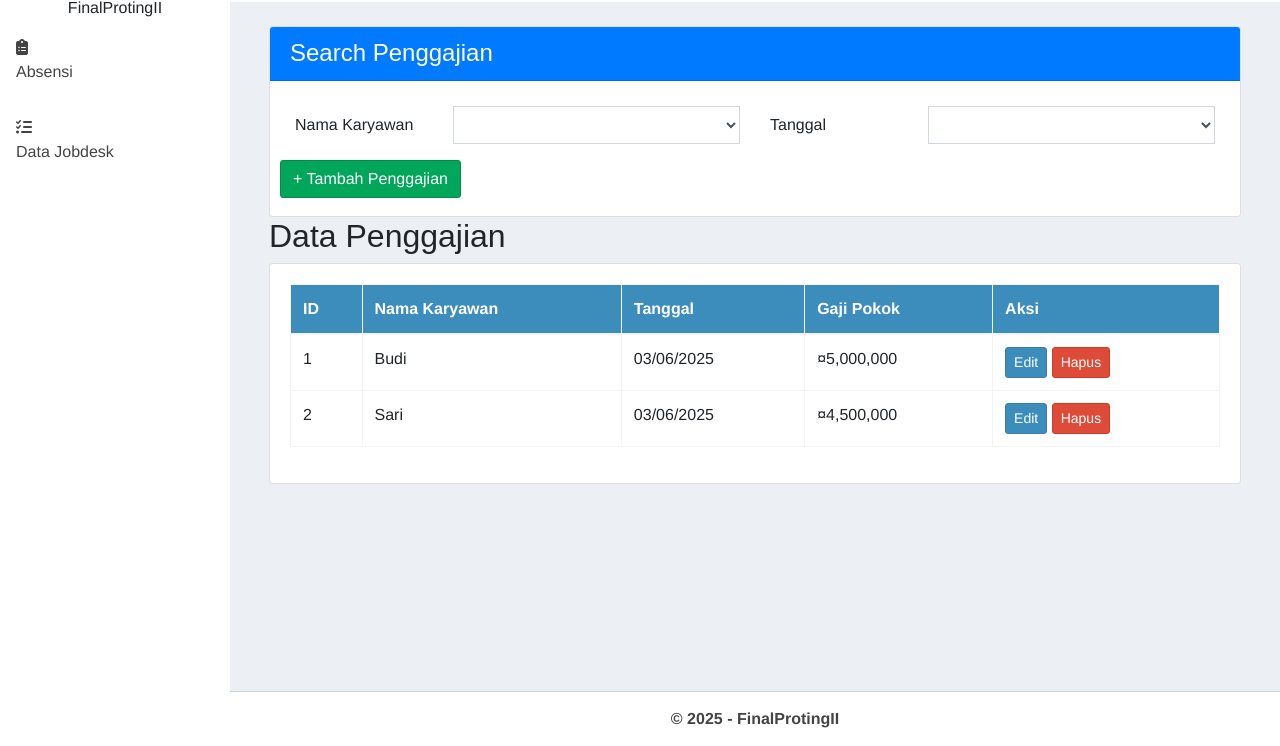
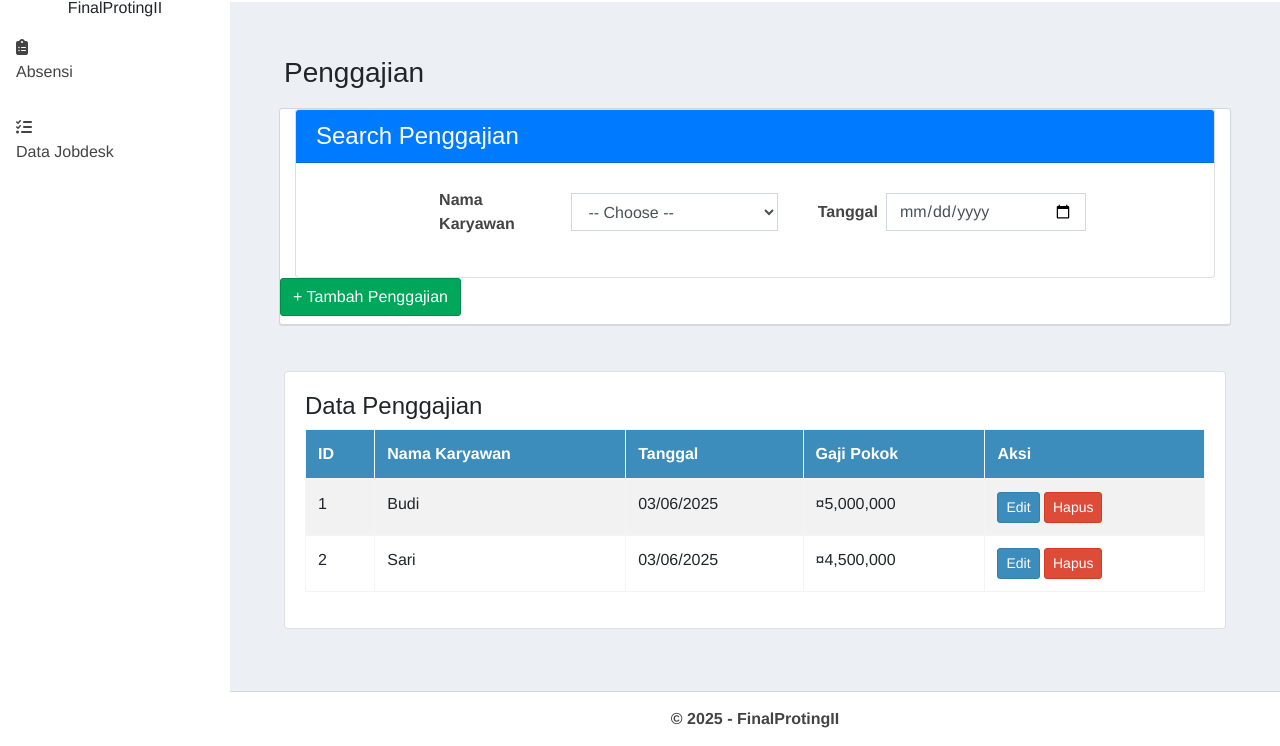
Before and after one commit to dewacopz123/FinalProtingII, an ASP.NET Core app: page /Penggajian/Index in a window 1280 px wide. Shown: the part 54-800 px from the top of the page. Run offline with ASP.NET Core 8, Linux system fonts and the light colour scheme; lists and menus that the app fills with data are empty; style sheets or scripts are compiled from the project's sources.

Commit message:
Update tampilan Penggajian

```diff
--- a/FinalProtingII/Controllers/PenggajianController.cs
+++ b/FinalProtingII/Controllers/PenggajianController.cs
@@ -20,7 +20,7 @@ namespace FinalProtingII.Controllers
 
         public IActionResult Create()
         {
-            return PartialView("Create", new Penggajian());
+            return PartialView("_FormCreate", new Penggajian());
         }
 
         [HttpPost]
@@ -34,7 +34,7 @@ namespace FinalProtingII.Controllers
         public IActionResult Edit(int id)
         {
             var item = data.FirstOrDefault(x => x.Id == id);
-            return PartialView("Edit", item);
+            return PartialView("_FormEdit", item);
         }
 
         [HttpPost]
@@ -53,7 +53,7 @@ namespace FinalProtingII.Controllers
         public IActionResult Delete(int id)
         {
             var item = data.FirstOrDefault(x => x.Id == id);
-            return PartialView("Delete", item);
+            return PartialView("_FormDelete", item);
         }
 
         [HttpPost]
--- a/FinalProtingII/Views/Penggajian/Index.cshtml
+++ b/FinalProtingII/Views/Penggajian/Index.cshtml
@@ -3,70 +3,21 @@
     ViewData["Title"] = "Penggajian";
 }
 
-<div class="container-fluid">
-    <div class="card card-primary card-outline">
-        <div class="card-header bg-primary text-white">
-            <h4 class="card-title mb-0">Search Penggajian</h4>
-        </div>
-        <div class="card-body" style="padding: 25px 25px 10px 25px">
-            <div class="row">
-                <div class="col-lg-6">
-                    <div class="form-group row">
-                        <label class="col-sm-4 col-form-label">Nama Karyawan</label>
-                        <div class="col-sm-8">
-                            <select class="form-control" id="searchKaryawanName"></select>
-                        </div>
-                    </div>
-                </div>
-                <div class="col-lg-6">
-                    <div class="form-group row">
-                        <label class="col-sm-4 col-form-label">Tanggal</label>
-                        <div class="col-sm-8">
-                            <select class="form-control" id="searchDate"></select>
-                        </div>
-                    </div>
-                </div>
-            </div>
-            <div class="row">
-                <button class="btn btn-success mb-2 open-modal" data-url="@Url.Action("Create")">+ Tambah Penggajian</button>
+<section class="content">
+    <div class="col-xs-12">
+        <div id="divTitle">
+            <div class="content-header">
+                <h3>@ViewData["Title"]</h3>
             </div>
         </div>
-    </div>
-
-    <h2>Data Penggajian</h2>
-
-    <div class="card">
-        <div class="card-body">
-            <table class="table table-bordered">
-                <thead>
-                    <tr>
-                        <th>ID</th>
-                        <th>Nama Karyawan</th>
-                        <th>Tanggal</th>
-                        <th>Gaji Pokok</th>
-                        <th>Aksi</th>
-                    </tr>
-                </thead>
-                <tbody>
-                    @foreach (var item in Model)
-                    {
-                        <tr>
-                            <td>@item.Id</td>
-                            <td>@item.NamaKaryawan</td>
-                            <td>@item.Tanggal.ToString("dd/MM/yyyy")</td>
-                            <td>@item.GajiPokok.ToString("C0")</td>
-                            <td>
-                                <button class="btn btn-primary btn-sm open-modal" data-url="@Url.Action("Edit", new { id = item.Id })">Edit</button>
-                                <button class="btn btn-danger btn-sm open-modal" data-url="@Url.Action("Delete", new { id = item.Id })">Hapus</button>
-                            </td>
-                        </tr>
-                    }
-                </tbody>
-            </table>
+        <div id="divSearch">
+            @Html.Partial("_SearchCriteria")
+        </div>
+        <div id="divGrid">
+            @Html.Partial("_GridView")
         </div>
     </div>
-</div>
-
+</section>
 
 <!-- Container untuk load modal partial -->
 <div id="penggajian"></div>
--- /dev/null
+++ b/FinalProtingII/Views/Penggajian/_GridView.cshtml
@@ -0,0 +1,35 @@
+<div class="container-fluid">
+    <div class="card mt-3">
+        <div class="card-body">
+        <h4>Data Penggajian</h4>
+            <div class="table-responsive" style="max-height: 400px; overflow-y: auto;">
+                <table id="tabelKaryawan" class="table table-bordered table-striped">
+                    <thead>
+                        <tr>
+                            <th>ID</th>
+                            <th>Nama Karyawan</th>
+                            <th>Tanggal</th>
+                            <th>Gaji Pokok</th>
+                            <th>Aksi</th>
+                        </tr>
+                    </thead>
+                    <tbody>
+                        @foreach (var item in Model)
+                        {
+                            <tr>
+                                <td>@item.Id</td>
+                                <td>@item.NamaKaryawan</td>
+                                <td>@item.Tanggal.ToString("dd/MM/yyyy")</td>
+                                <td>@item.GajiPokok.ToString("C0")</td>
+                                <td>
+                                    <button class="btn btn-primary btn-sm open-modal" data-url="@Url.Action("Edit", new { id = item.Id })">Edit</button>
+                                    <button class="btn btn-danger btn-sm open-modal" data-url="@Url.Action("Delete", new { id = item.Id })">Hapus</button>
+                                </td>
+                            </tr>
+                        }
+                    </tbody>
+                </table>
+            </div>
+        </div>
+    </div>
+</div>
--- /dev/null
+++ b/FinalProtingII/Views/Penggajian/_SearchCriteria.cshtml
@@ -0,0 +1,38 @@
+<div class="box-header">
+    <div class="row">
+        <div class="col-lg-12 form-horizontal">
+            <div class="box box-default box-solid">
+                <div class="container-fluid">
+                    <div class="card card-primary card-outline">
+                        <div class="card-header bg-primary text-white">
+                            <h4 class="card-title mb-0">Search Penggajian</h4>
+                        </div>
+                        <div class="card-body" style="padding: 25px">
+                            <div class="row justify-content-center mb-3">
+                                <div class="d-flex align-items-center" style="gap: 40px;">
+                                    <!-- Nama Karyawan -->
+                                    <div class="form-group d-flex align-items-center mb-0">
+                                        <label for="searchKaryawanName" class="mb-0 font-weight-bold col-5">Nama Karyawan</label>
+                                        <select class="form-control" id="searchKaryawanName" style="min-width: 200px;">
+                                            <option value="">-- Choose --</option>
+                                        </select>
+                                    </div>
+
+                                    <!-- Waktu -->
+                                    <div class="form-group d-flex align-items-center mb-0">
+                                        <label for="searchDate" class="mr-2 mb-0 font-weight-bold">Tanggal</label>
+                                        <input type="date" class="form-control" id="searchDate" style="min-width: 200px;" />
+                                    </div>
+
+                                </div>
+                            </div>
+                        </div>
+                    </div>
+                    <div class="row">
+                        <button class="btn btn-success mb-2 open-modal" data-url="@Url.Action("Create")">+ Tambah Penggajian</button>
+                    </div>
+                </div>
+            </div>
+        </div>
+    </div>
+</div>
```
Also changed, not shown: FinalProtingII/Views/Penggajian/_FormCreate.cshtml (renamed from FinalProtingII/Views/Penggajian/Create.cshtml), FinalProtingII/Views/Penggajian/_FormCreate.cshtml.cs (renamed from FinalProtingII/Views/Penggajian/Create.cshtml.cs), FinalProtingII/Views/Penggajian/_FormDelete.cshtml (renamed from FinalProtingII/Views/Penggajian/Delete.cshtml), FinalProtingII/Views/Penggajian/_FormDelete.cshtml.cs (renamed from FinalProtingII/Views/Penggajian/Delete.cshtml.cs), FinalProtingII/Views/Penggajian/_FormEdit.cshtml (renamed from FinalProtingII/Views/Penggajian/Edit.cshtml), FinalProtingII/Views/Penggajian/_FormEdit.cshtml.cs (renamed from FinalProtingII/Views/Penggajian/Edit.cshtml.cs).
